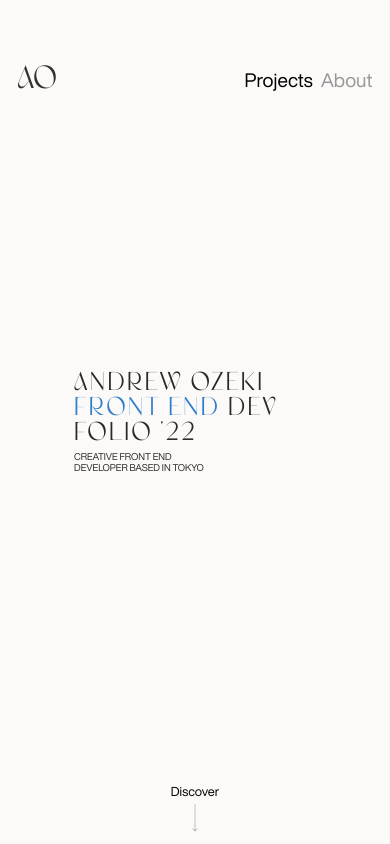
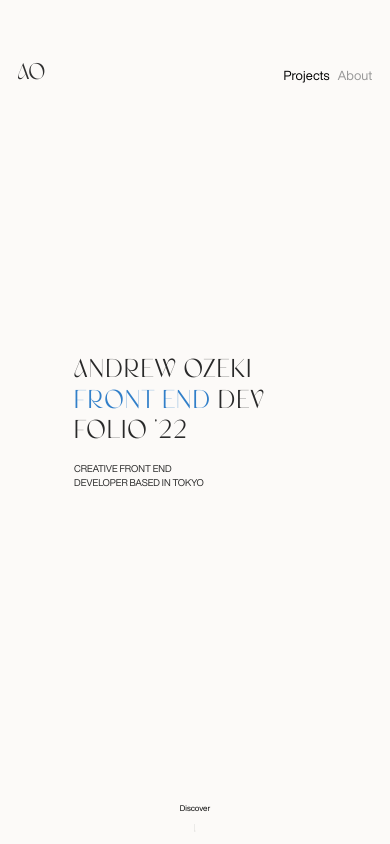
Before and after one commit to ozeki123/ozeki-portfolio-2022, a React (Create React App) app: page /projects in a window 390 px wide. Shown: the top 844 px of the page. Built offline with nearby package versions, Linux system fonts and the light colour scheme; a web font is replaced by a local one.

Commit message:
updated: responsiveness

```diff
--- a/src/components/Navbar/Navbar.scss
+++ b/src/components/Navbar/Navbar.scss
@@ -4,6 +4,9 @@
   position: fixed;
   top: 0;
   z-index: 998;
+  @media screen and (max-width: 768px) {
+    position: absolute;
+  }
   // z-index: 9;
   // background-color: red;
 
@@ -22,7 +25,7 @@
       padding: 0;
       position: relative;
       z-index: 999;
-      font-size: 1.2rem;
+      font-size: clamp(0.8rem, 0.7077rem + 0.4103vw, 1.2rem);
       letter-spacing: 0.1px;
       color: rgb(151, 151, 151);
       p{
@@ -48,7 +51,7 @@
       p{
         color: rgb(48, 48, 48) !important;
         font-family: "Ginger";
-        font-size: 2rem;
+        font-size: clamp(1.4rem, 1.2615rem + 0.6154vw, 2rem);
 
       }
       // z-index: 999;
@@ -76,7 +79,7 @@
       li{
         padding-right: 2vw;
       }
-      @media screen and (max-width: 480px) {
+      @media screen and (max-width: 768px) {
         display: none;
       }
 
--- a/src/components/Project/Project.scss
+++ b/src/components/Project/Project.scss
@@ -38,7 +38,8 @@
     background: none;
     @media only screen and (max-width: 768px)  {
       transform: none !important;
-      top: 15%;
+      justify-content: flex-start;
+      top: 40% !important;
     }
   }
   .layout-wrapper{
--- a/src/pages/ProjectPage/ProjectPage.js
+++ b/src/pages/ProjectPage/ProjectPage.js
@@ -98,8 +98,6 @@ const ProjectPage = ({navState}) => {
 
   return (
     <div className="item-container" ref={ref}>
-
-
       <motion.div
         className="transition-overlay"
         initial={{y: "100vh"}}
@@ -292,7 +290,7 @@ const ProjectPage = ({navState}) => {
           </div>
         </motion.div>
       </motion.div>
-      <section className="features-section" ref={featuresRef}>
+      <motion.section className="features-section" ref={featuresRef} exit={{y:-180, transition:{duration: 0.9, ease: [0.65, 0.1, 0.25, 0.95]}}}>
         <section className="item-features">
           <div className="section-header">
             <p>01</p>
@@ -344,7 +342,7 @@ const ProjectPage = ({navState}) => {
               ))
             }
           </section>
-      </section>
+      </motion.section>
     </div>
 
 
--- a/src/pages/ProjectPage/ProjectPage.scss
+++ b/src/pages/ProjectPage/ProjectPage.scss
@@ -97,14 +97,16 @@
     margin: 0 auto;
     h2{
       font-family: "Basis", sans-serif;
-      font-size: clamp(3rem, 1.2581rem + 7.7419vw, 9rem);
+      font-size: clamp(2rem, 0.3846rem + 7.1795vw, 9rem);
       font-weight: 500;
       letter-spacing: -5px;
       margin: 0;
       text-transform: uppercase;
       color: rgb(39, 39, 39);
       min-width: 0.3ch;
-
+      @media screen and (max-width: 768px) {
+        letter-spacing: -3px;
+      }
     }
     .item-title{
       overflow: hidden;
@@ -123,6 +125,9 @@
       @media only screen and (max-width: 768px)  {
           width: 100%;
         }
+      @media only screen and (max-width: 480px)  {
+        padding-top: 6vw;
+      }
 
       .category{
         height: 100%;
--- a/src/pages/Projects/Projects.scss
+++ b/src/pages/Projects/Projects.scss
@@ -26,6 +26,9 @@
       }
       @media only screen and (max-width: 768px) {
         text-align: start !important;
+      }
+      @media only screen and (max-width: 480px) {
+        letter-spacing: 1.5px;
       }
       .text-top{
         float: left;
@@ -67,9 +70,15 @@
             }
             &:nth-of-type(1){
               padding-top: 1vw;
+              @media only screen and (max-width: 768px) {
+                padding-top: 4vw;
+              }
             }
             &:nth-of-type(2){
               margin-top: 0.2vw;
+              @media only screen and (max-width: 768px) {
+                padding-top: 0.5vw;
+              }
             }
             p{
               font-size: clamp(0.6rem, 0.5538rem + 0.2051vw, 0.8rem);
@@ -87,6 +96,7 @@
         font-weight: 400;
         @media only screen and (max-width: 768px) {
           float: none;
+          line-height: 7.8vw;
         }
 
       }
@@ -99,10 +109,15 @@
       bottom: 2vw;
       p{
         padding-bottom: 1vw;
-        font-size: 0.8rem;
+        font-size: clamp(0.5rem, 0.4308rem + 0.3077vw, 0.8rem);
+      }
+      svg{
+        height: 2vw;
+        width: 2vw;
       }
       path{
         fill: rgb(168, 168, 168);
+
       }
     }
   }
@@ -121,21 +136,29 @@
       @media screen and (max-width: 1024px) {
         min-width: 480px !important;
       }
+
     }
     .projects-heading{
       width: 51.2%;
       padding-bottom: 9vh;
       text-align: start;
       margin: 0 auto;
+      @media screen and (max-width: 1024px) {
+        min-width: 480px !important;
+      }
+      @media screen and (max-width: 570px) {
+        min-width: 350px !important;
+      }
       h2{
         font-family: "Ginger";
         font-weight: 400;
         text-transform: uppercase;
-        font-size: clamp(1rem, -0.1538rem + 5.1282vw, 6rem);
+        font-size: clamp(2rem, -0.6667rem + 5.5556vw, 6rem);
         color: #2e2e2e;
       }
       p{
         color: rgb(163, 163, 163);
+        font-size: clamp(0.6rem, 0.3333rem + 0.5556vw, 1rem);
       }
     }
 
```
